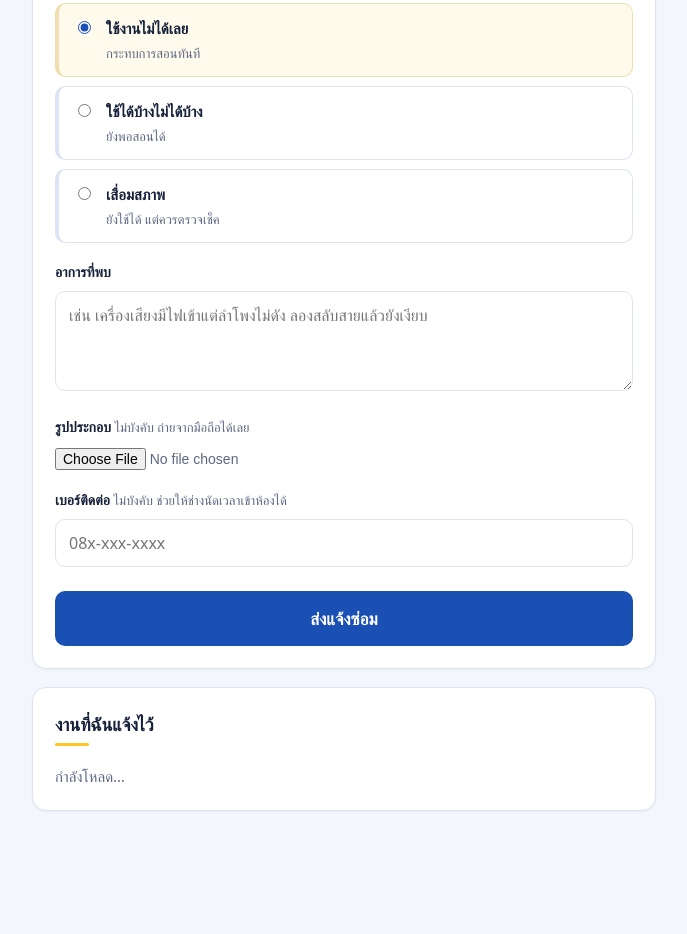
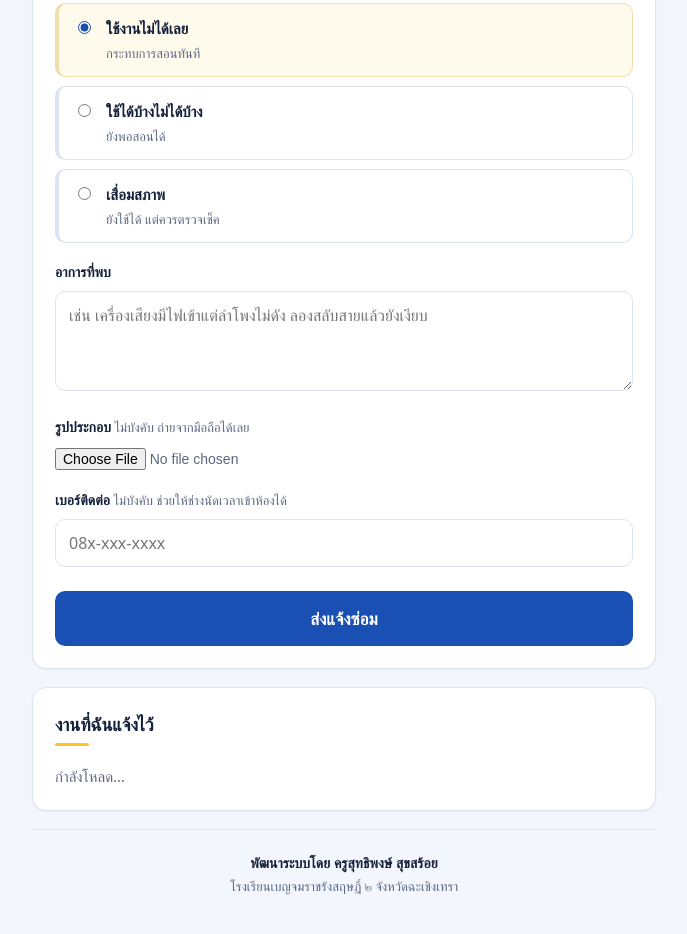
Before and after one commit to suthiphong-ben2/ben2-media-repair, a plain HTML site: page index.html in a window 1280 px wide. Shown: the part 572-1506 px from the top of the page, without its empty margins (296-983 px from the left). Before the commit the page ends 1473 px from the top, so only its background shows below. Drawn offline with Linux system fonts and the light colour scheme; a web font is replaced by a local one.

Commit message:
Update index.html

```diff
--- a/index.html
+++ b/index.html
@@ -111,6 +111,10 @@
   .gate p{margin:0 0 16px;font-size:14px;color:var(--muted)}
   .hidden{display:none}
 
+  footer{border-top:1px solid var(--line);margin-top:6px;padding:20px 0 0;
+         text-align:center;font-size:13px;color:var(--muted);line-height:1.8}
+  footer b{display:block;font-weight:600;color:var(--ink);font-size:14px}
+
   @media (max-width:420px){
     .brand h1{font-size:20px}
     .brand img{width:46px;height:46px}
@@ -180,6 +184,11 @@
     <div class="rule"></div>
     <div id="mine" class="loading">กำลังโหลด…</div>
   </div>
+
+  <footer>
+    <b>พัฒนาระบบโดย ครูสุทธิพงษ์ สุขสร้อย</b>
+    โรงเรียนเบญจมราชรังสฤษฎิ์ ๒ จังหวัดฉะเชิงเทรา
+  </footer>
 </div>
 
 <div class="gate hidden" id="gate">
```
